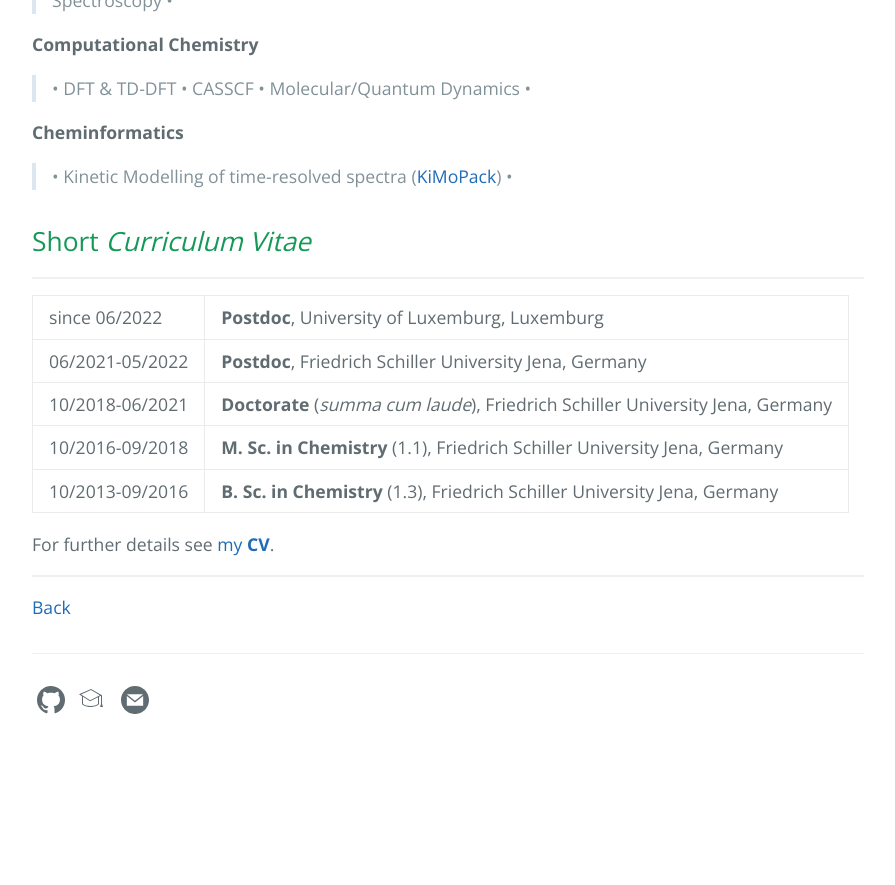
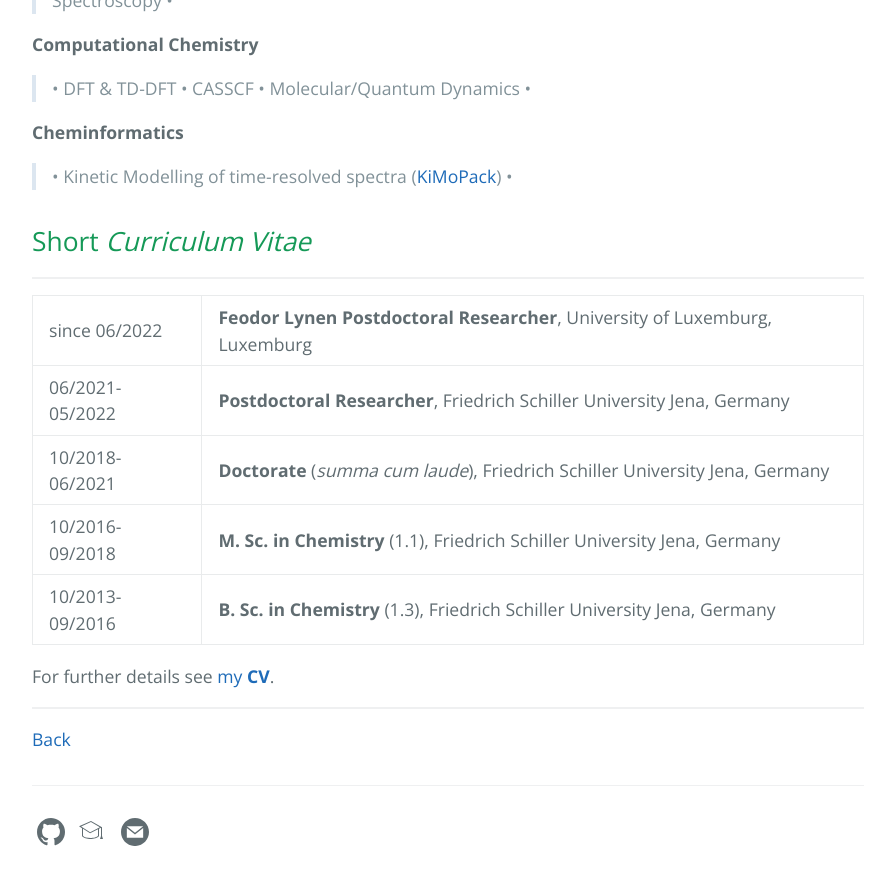
Before and after one commit to carolin-m/carolin-m.github.io, a Jekyll site: the page built from now.md, in a window 1280 px wide and 900 px high, scrolled down 1038 px. Shown: the top 885 px of the window, without its empty margins (192-1087 px from the left). Built offline with Jekyll 4.4.1, drawn with Linux system fonts in a browser that asks for light colours; before the commit the page ends 1806 px from its top, so only the background shows below that.

Commit message:
Update now.md

```diff
--- a/now.md
+++ b/now.md
@@ -33,8 +33,8 @@ With my previous experience in the field of spectroscopy and data science, many
 ## Short *Curriculum Vitae* <br>
 ________________
 
-| since 06/2022 | **Postdoc**, University of Luxemburg, Luxemburg |
-| 06/2021-05/2022 | **Postdoc**, Friedrich Schiller University Jena, Germany |
+| since 06/2022 | **Feodor Lynen Postdoctoral Researcher**, University of Luxemburg, Luxemburg |
+| 06/2021-05/2022 | **Postdoctoral Researcher**, Friedrich Schiller University Jena, Germany |
 | 10/2018-06/2021 | **Doctorate** (*summa cum laude*), Friedrich Schiller University Jena, Germany |
 | 10/2016-09/2018 | **M. Sc. in Chemistry** (1.1), Friedrich Schiller University Jena, Germany |
 | 10/2013-09/2016 | **B. Sc. in Chemistry** (1.3), Friedrich Schiller University Jena, Germany |
```
